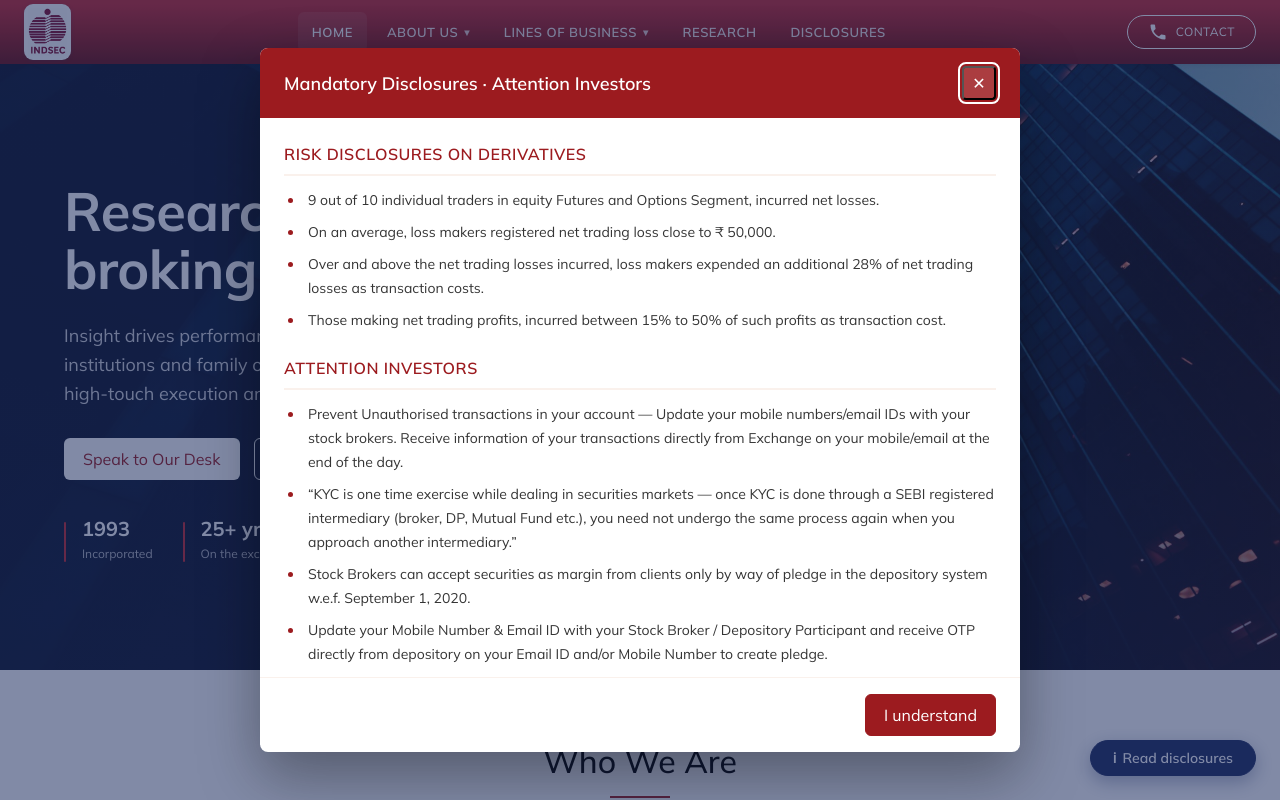
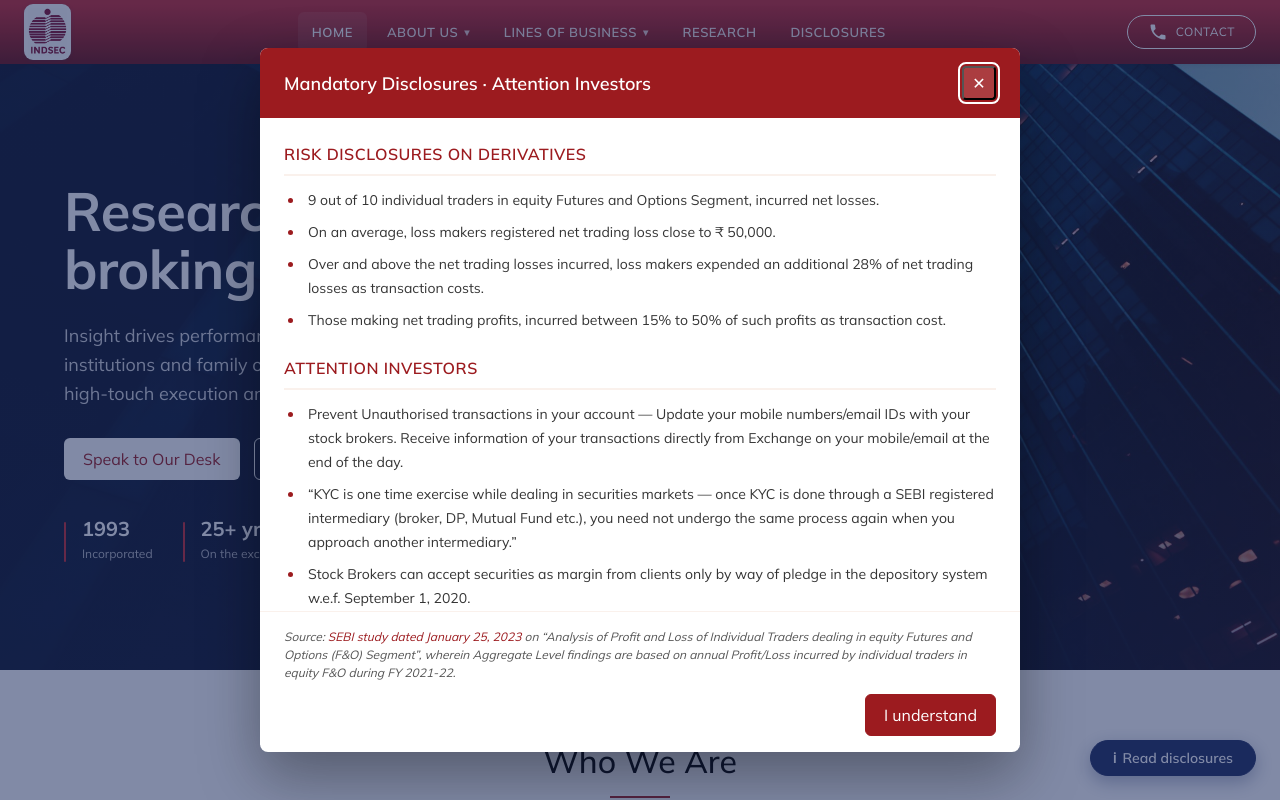
Before and after one commit to TanishqKashla/indsec-site-1, a Next.js app: page / in a window 1280 px wide. Shown: the top 800 px of the page. Built offline with nearby package versions, Linux system fonts and the light colour scheme.

Commit message:
Pin SEBI source note outside scroll area, above I understand button

```diff
--- a/app/globals.css
+++ b/app/globals.css
@@ -2747,8 +2747,12 @@
   padding: 16px 24px;
   border-top: 1px solid var(--color-crimson-100);
   display: flex;
-  justify-content: flex-end;
-}
+  flex-direction: column;
+  gap: 12px;
+}
+/* Source note stays pinned here, outside the scrollable body. */
+.modal-box__foot .disclosure-source { margin: 0; }
+.modal-box__foot .btn { align-self: flex-end; }
 
 @media (max-width: 600px) {
   .modal-overlay { padding: 0; }
--- a/components/MandatoryDisclosure.tsx
+++ b/components/MandatoryDisclosure.tsx
@@ -250,7 +250,10 @@
                 an authorized person or an associate of the broker, other than a SEBI
                 registered Stock broker.
               </p>
+            </div>
 
+            {/* Pinned outside the scrollable body, above the action button. */}
+            <div className="modal-box__foot">
               <p className="disclosure-source">
                 Source:{" "}
                 <a
@@ -265,9 +268,6 @@
                 findings are based on annual Profit/Loss incurred by individual traders in
                 equity F&amp;O during FY 2021-22.
               </p>
-            </div>
-
-            <div className="modal-box__foot">
               <button type="button" className="btn btn--crimson" onClick={() => setOpen(false)}>
                 I understand
               </button>
```
